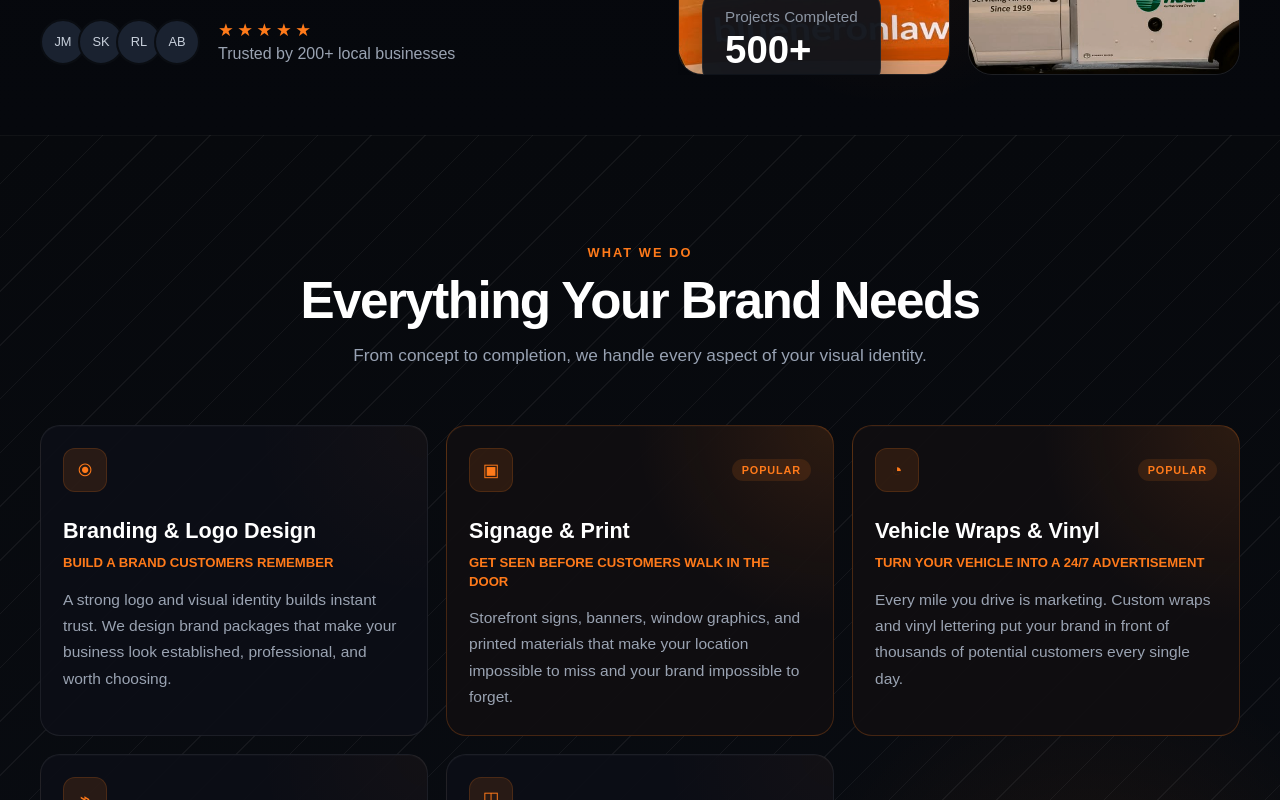
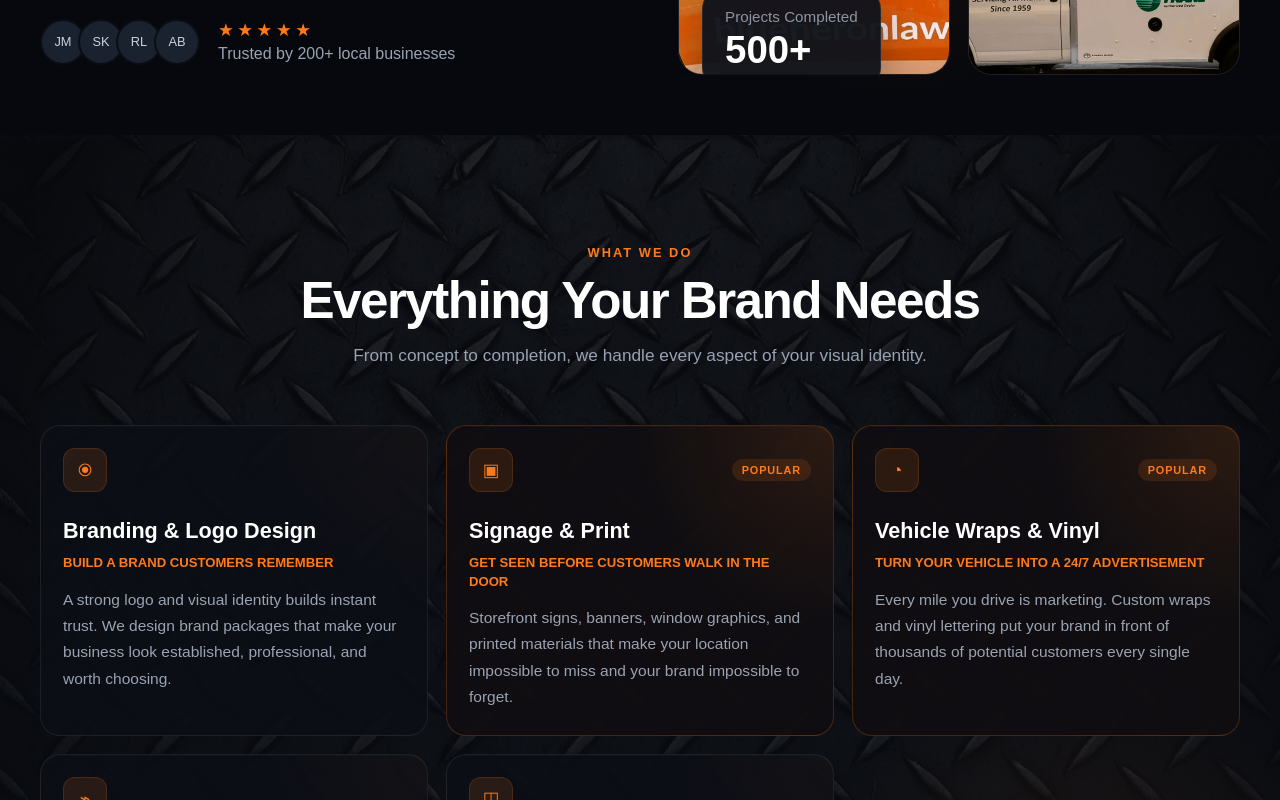
Before and after one commit to madscalls/ospreyvisuals, a React (Vite) app: page / in a window 1280 px wide. Shown: the part 740-1540 px from the top of the page. Built offline with nearby package versions, Linux system fonts and the light colour scheme.

Commit message:
background testing

```diff
--- a/src/components/What/What.css
+++ b/src/components/What/What.css
@@ -2,21 +2,17 @@
   position: relative;
   padding: 110px 0;
   background:
-    linear-gradient(rgba(255, 255, 255, 0.04) 1px, transparent 1px),
-    repeating-linear-gradient(
-      -45deg,
-      rgba(255, 255, 255, 0.05) 0,
-      rgba(255, 255, 255, 0.05) 1px,
-      transparent 1px,
-      transparent 38px
-    ),
     radial-gradient(
       circle at 85% 80%,
       rgba(255, 122, 26, 0.08),
       transparent 22%
     ),
-    linear-gradient(180deg, #07090d 0%, #090c12 100%);
-  color: #ffffff;
+    linear-gradient(
+      180deg,
+      rgba(7, 9, 13, 0.88) 0%,
+      rgba(9, 12, 18, 0.88) 100%
+    ),
+    url("../../assets/diamond-plate.png") center / cover;
   overflow: hidden;
 }
 
```
Also changed, not shown: src/assets/diamond-plate.png (added).
